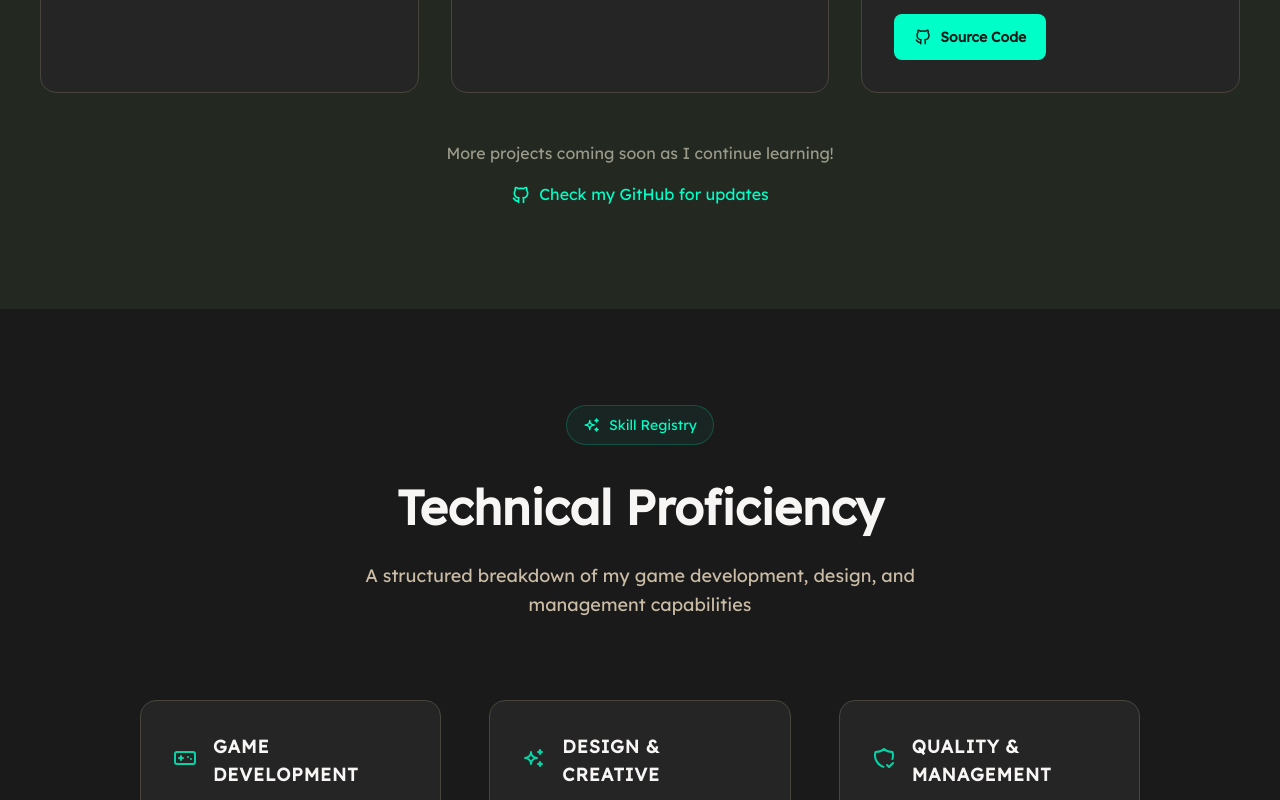
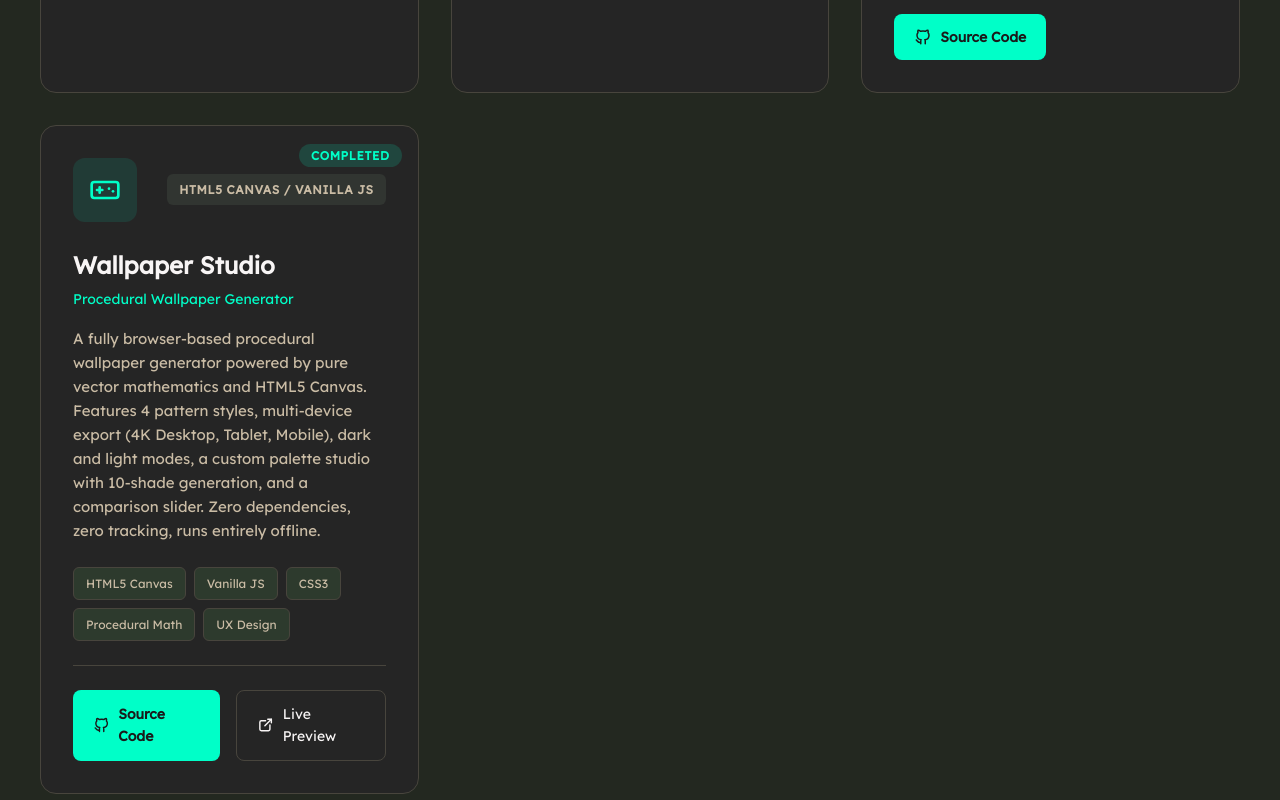
Before and after one commit to Xain-Ul-Abedin/My-Portfolio, a React (Vite) app: page / in a window 1280 px wide. Shown: the part 2460-3260 px from the top of the page. Built offline with nearby package versions, Linux system fonts and the light colour scheme.

Commit message:
feat: add Wallpaper Studio project with live preview link

```diff
--- a/src/components/Projects.jsx
+++ b/src/components/Projects.jsx
@@ -86,7 +86,7 @@ export default function Projects() {
                     whileTap={whileTap}
                   >
                     <IconExternalLink size={18} />
-                    Play Demo
+                    {project.liveLabel || 'Play Demo'}
                   </motion.a>
                 )}
               </div>
--- a/src/data/config.json
+++ b/src/data/config.json
@@ -62,6 +62,23 @@
       "github": "https://github.com/Xain-Ul-Abedin/CoffeeHavenApp",
       "demo": null,
       "image": null
+    },
+    {
+      "title": "Wallpaper Studio",
+      "subtitle": "Procedural Wallpaper Generator",
+      "engine": "HTML5 Canvas / Vanilla JS",
+      "description": "A fully browser-based procedural wallpaper generator powered by pure vector mathematics and HTML5 Canvas. Features 4 pattern styles, multi-device export (4K Desktop, Tablet, Mobile), dark and light modes, a custom palette studio with 10-shade generation, and a comparison slider. Zero dependencies, zero tracking, runs entirely offline.",
+      "tech": [
+        "HTML5 Canvas",
+        "Vanilla JS",
+        "CSS3",
+        "Procedural Math",
+        "UX Design"
+      ],
+      "status": "Completed",
+      "github": "https://github.com/Xain-Ul-Abedin/Wallpaper-Studio",
+      "demo": "https://wallpaper-studio-xain.vercel.app",
+      "liveLabel": "Live Preview"
     }
   ],
   "skills": [
```
